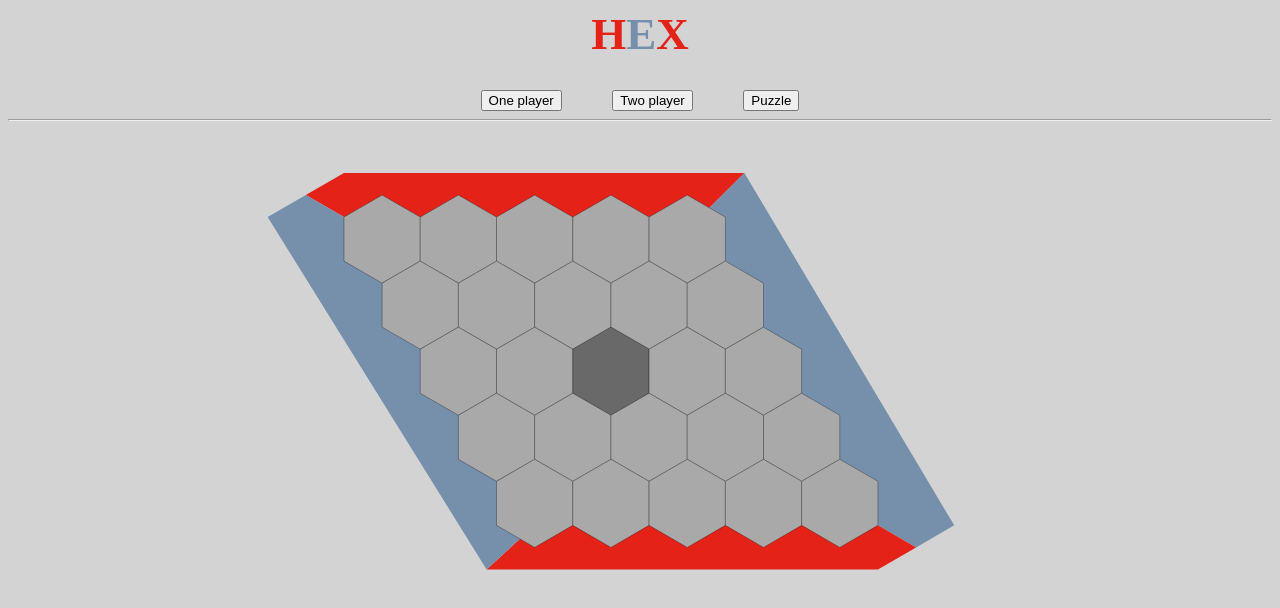
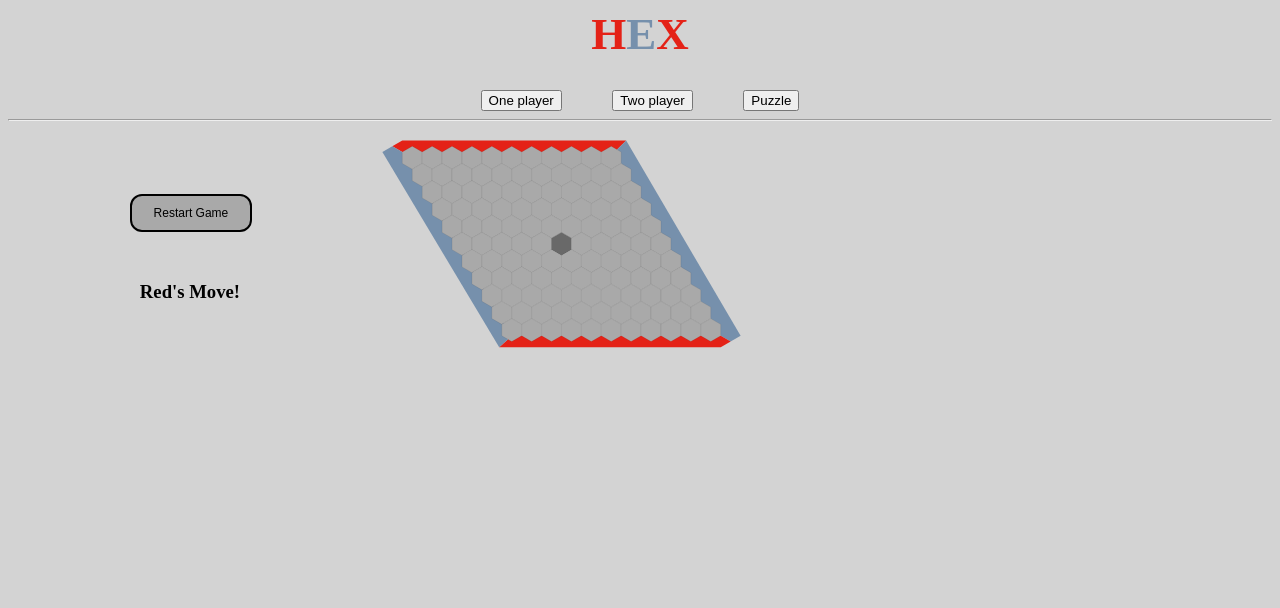
Before and after one commit to ebkeefe5/hexGame, a React (Create React App) app: page / in a window 1280 px wide. Both pictures are taken after a click on the button "Two player". Shown: the top 608 px of the page. Built offline with nearby package versions, Linux system fonts and the light colour scheme.

Commit message:
just commit this layout for now

```diff
--- a/src/components/TwoPlayerPage.js
+++ b/src/components/TwoPlayerPage.js
@@ -2,7 +2,7 @@ import React from 'react';
 import { useState } from 'react';
 import HexButton from './button/HexButton';
 import  border  from './border/borders.js';
-import { BOARD_DIMENSION } from '../constants/board.js';
+import { BOARD_DIMENSION, BOARD_WIDTH, BOARD_HEIGHT } from '../constants/board.js';
 import { COLORS, NOT_ALLOWED_COLOR } from '../constants/colors.js';
 
 export default function TwoPlayerPage() {
@@ -73,14 +73,23 @@ export default function TwoPlayerPage() {
     }
 
     return (
-        <div style={{ display: 'block', margin: 'auto', width:'70%' }}>
-            <svg viewBox='0 0 287 180'>
+        <div class="parent-container">
+            <div class="spacerColumn">
+               <div class = "spacerRow"></div>
+               <div class = "spacerRow"></div>
+               <button type="submit" class="button"id="restartGame">Restart Game</button>
+               <div class = "spacerRow"></div>
+               <h3 id = "playerTurn">Red's Move!</h3>
+            </div>
+            <div display ="inline-block" >
+                <svg viewBox='0 0 1000 800'>
                     {border({borderNumber:0}) }
                     {border({borderNumber:1}) }
                     {border({borderNumber:2}) }
                     {border({borderNumber:3}) }
                     {renderHexagons()}
                 </svg>
+            </div>
         </div>
     );
 
--- a/src/constants/board.js
+++ b/src/constants/board.js
@@ -1,6 +1,6 @@
-export const BOARD_DIMENSION = 5; //must be an odd number
-export const HEXAGON_EDGE_LENGTH = 100/(BOARD_DIMENSION+2);
-export const TOP_LEFT_HEXAGON_CENTER_X = HEXAGON_EDGE_LENGTH * 2.5 + screen.width*0.030;
+export const BOARD_DIMENSION = 11; //must be an odd number
+export const HEXAGON_EDGE_LENGTH = Math.min(window.screen.height,window.screen.width)/(BOARD_DIMENSION*3.6);
+export const TOP_LEFT_HEXAGON_CENTER_X = HEXAGON_EDGE_LENGTH * 3.5;
 export const TOP_LEFT_HEXAGON_CENTER_Y = HEXAGON_EDGE_LENGTH * 2.5;
 export const HEXAGON_WIDTH = Math.sqrt(3)*HEXAGON_EDGE_LENGTH;
 export const BOARD_WIDTH = HEXAGON_WIDTH * (BOARD_DIMENSION + 1.5) * 1.5;
--- a/src/styles.css
+++ b/src/styles.css
@@ -31,3 +31,38 @@ h2 {
   height:100%;
   max-width: 50%;
 }
+
+.spacerColumn {
+  float: left;
+  width: 28%;
+  padding: 5px;
+}
+
+.spacerColumn8 {
+  float: left;
+  width: 8.5%;
+  padding: 5px;
+}
+
+.button {
+  background-color: #A9A9A9;
+  border-style:solid;
+  border: 1 px solid black;
+  color: black;
+  padding: 10px 22px;
+  margin-left:2px;
+  text-align: center;
+  display: inline-block;
+  font-size: 12px;
+  border-radius: 12px;
+}
+
+.spacerRow{
+  padding-bottom: 30px;
+}
+
+.parent-container svg {
+    width: 60%;
+    height: auto; /* Maintain aspect ratio */
+    display: block; /* To prevent extra spacing below inline elements */
+}
```
Lines whose indentation alone changed are shown as unchanged.
